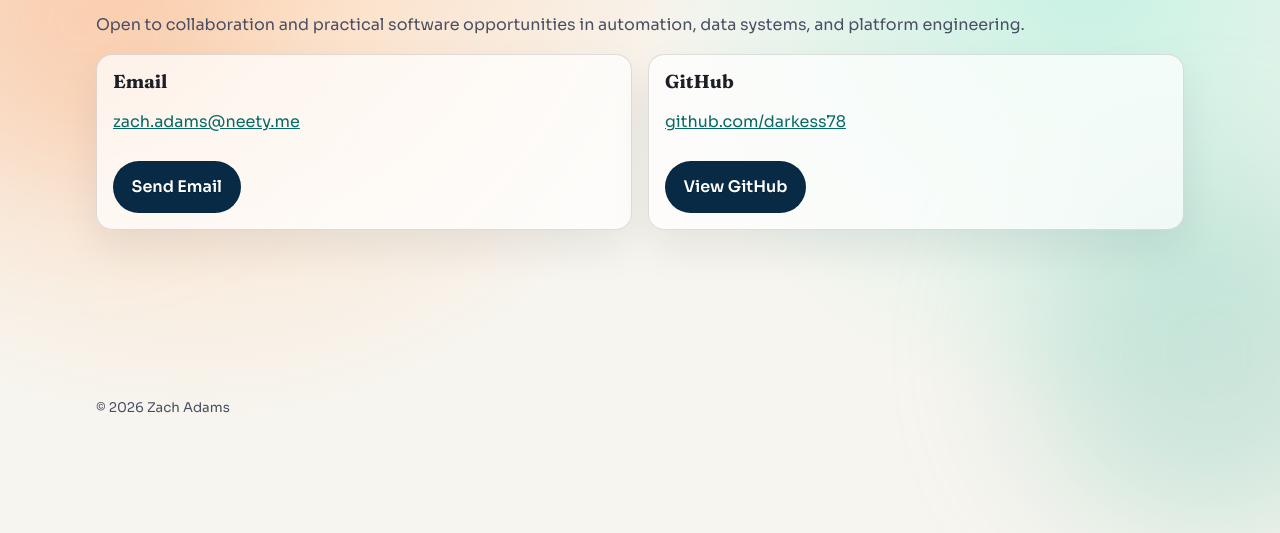
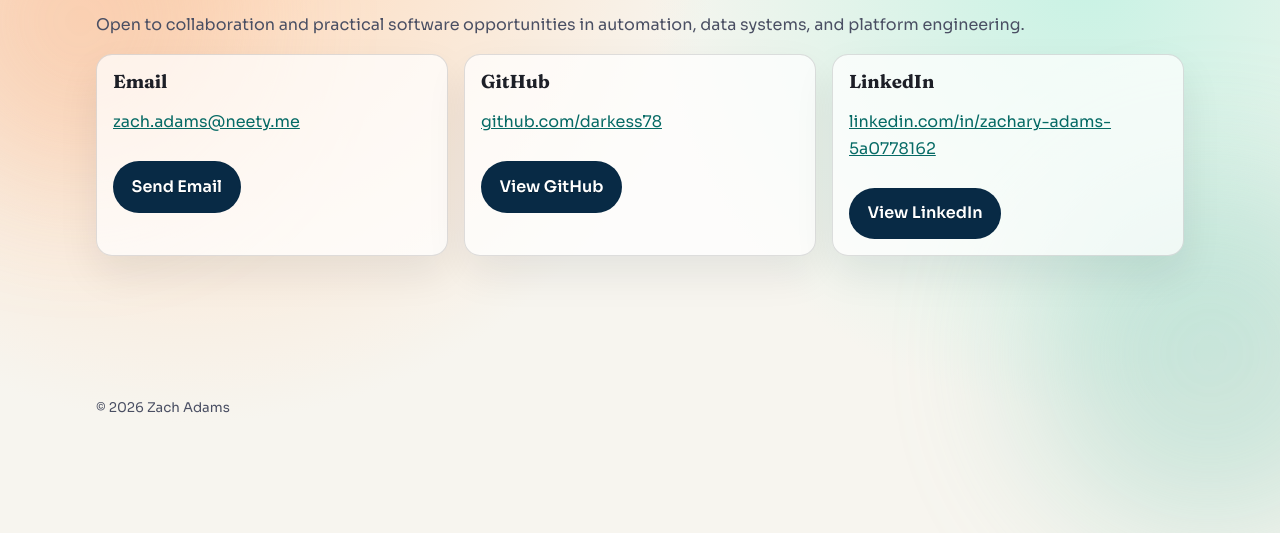
Before and after one commit to darkess78/portfolio-website, a plain HTML site: page contact.html in a window 1280 px wide. Shown: the part 267-800 px from the top of the page. Drawn offline with Linux system fonts and the light colour scheme.

Commit message:
Internship card drops start date and remote; contact page links LinkedIn
Co-Authored-By: Claude Opus 5.5 <noreply@anthropic.com>

```diff
--- a/contact.html
+++ b/contact.html
@@ -106,6 +106,24 @@
               >View GitHub</a
             >
           </article>
+          <article class="card">
+            <h3>LinkedIn</h3>
+            <p>
+              <a
+                href="https://www.linkedin.com/in/zachary-adams-5a0778162/"
+                target="_blank"
+                rel="noopener noreferrer"
+                >linkedin.com/in/zachary-adams-5a0778162</a
+              >
+            </p>
+            <a
+              class="button"
+              href="https://www.linkedin.com/in/zachary-adams-5a0778162/"
+              target="_blank"
+              rel="noopener noreferrer"
+              >View LinkedIn</a
+            >
+          </article>
         </div>
       </section>
     </main>
```
Also changed, not shown: projects.html (+2 -3 lines).
